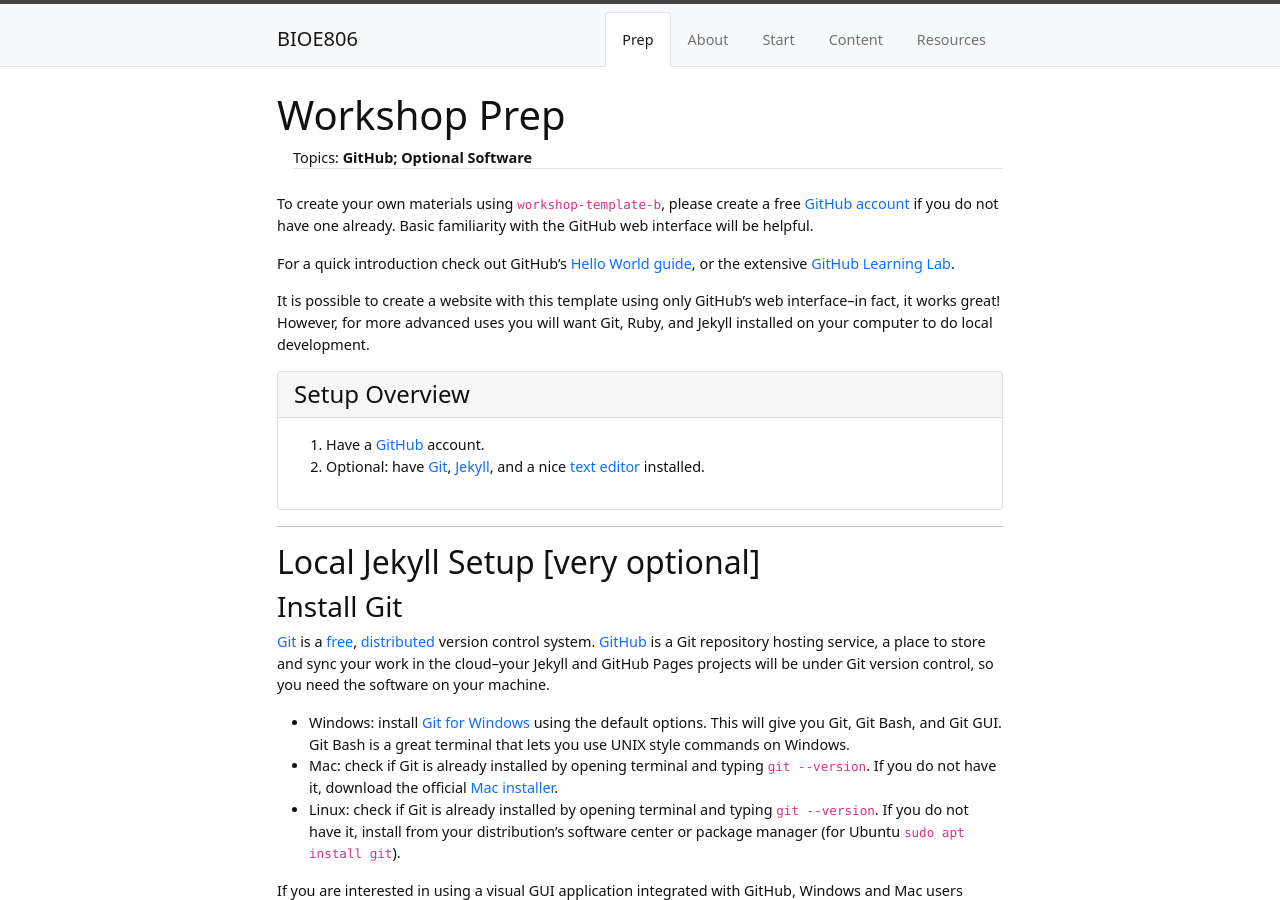
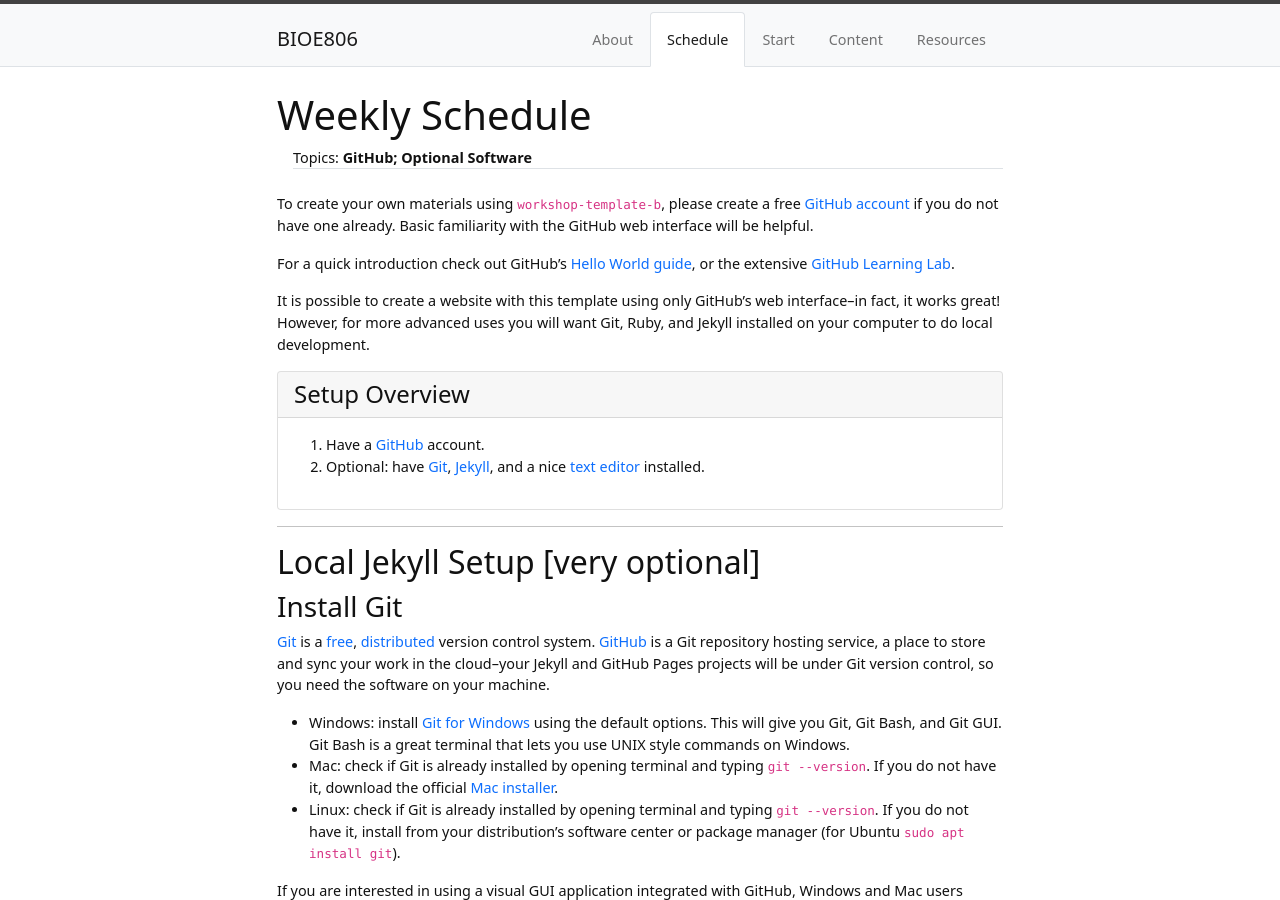
Before and after one commit to XiaoyuLiang/BIOE806-Spring2022, a Jekyll site: the page built from content/2- Schedule.md, in a window 1280 px wide and 900 px high. Built offline with Jekyll 4.4.1, drawn with Linux system fonts in a browser that asks for light colours.

Commit message:
Update and rename 0-prep.md to 2- Schedule.md

```diff
--- a/content/0-prep.md
+++ b/content/2- Schedule.md
@@ -1,6 +1,6 @@
 ---
-title: Workshop Prep
-nav: Prep
+title: Weekly Schedule
+nav: Schedule
 topics: GitHub; Optional Software
 ---
 
```
